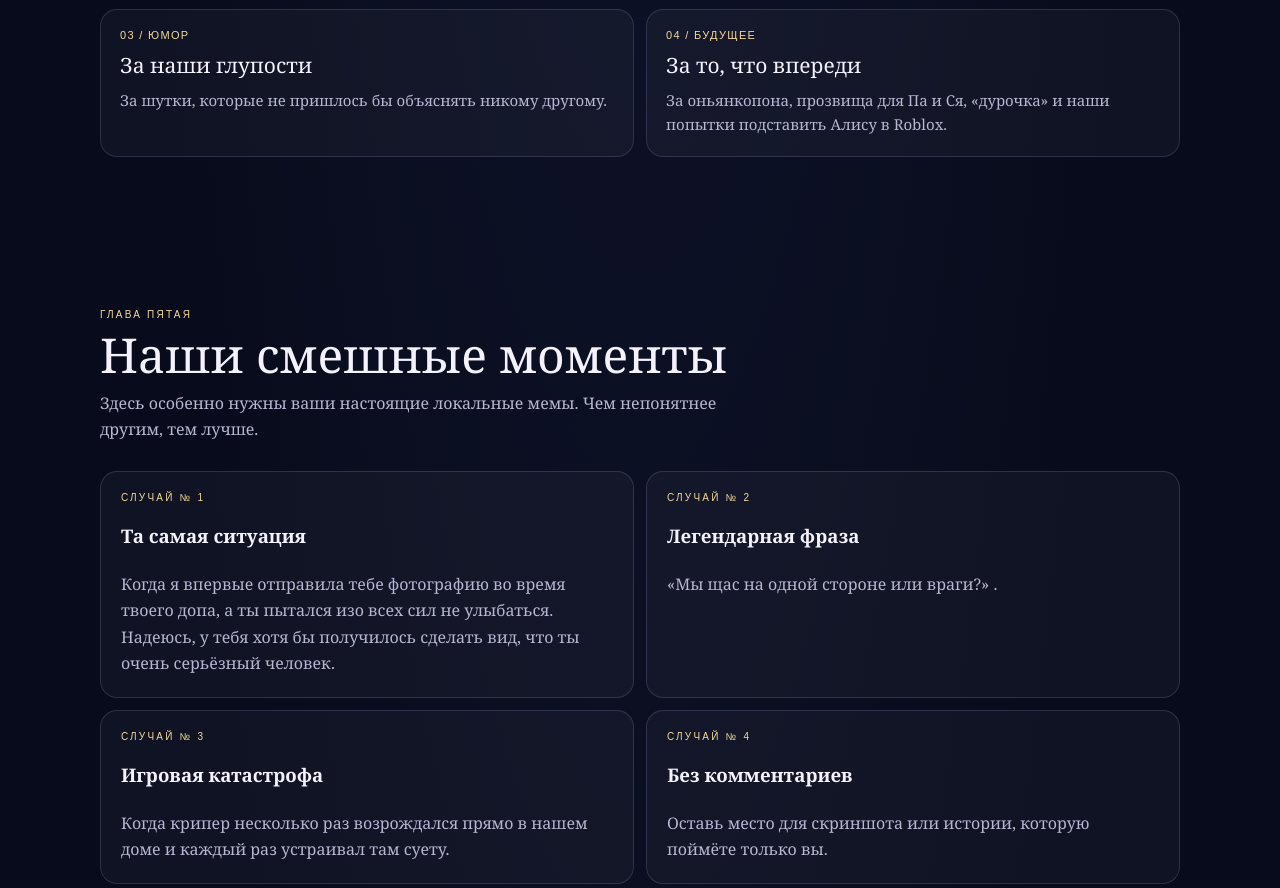
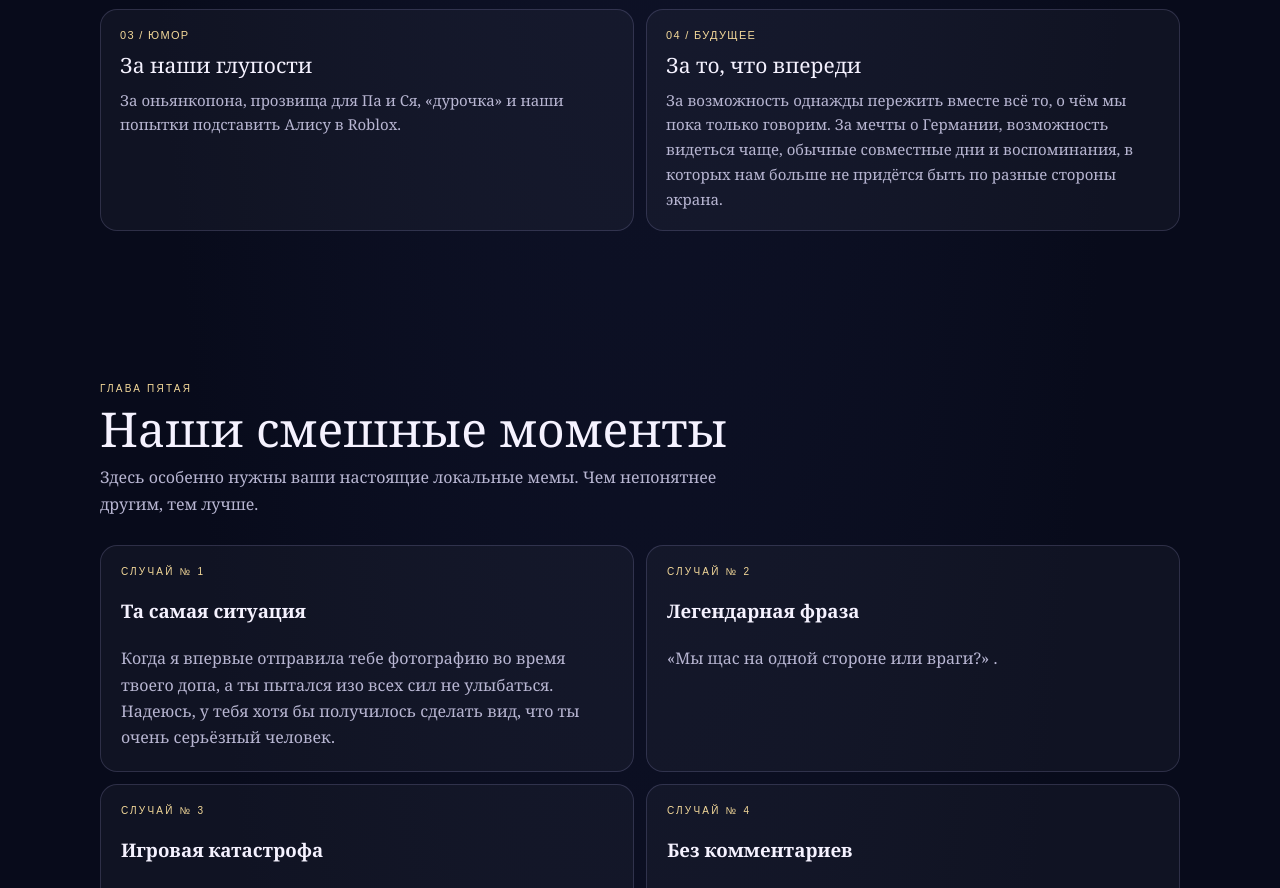
Before and after one commit to gogolni/andrey-birthdayyy, a plain HTML site: page index.html in a window 1280 px wide. Shown: the part 3897-4785 px from the top of the page. Drawn offline with Linux system fonts and the light colour scheme.

Commit message:
Update index.html

```diff
--- a/index.html
+++ b/index.html
@@ -160,8 +160,8 @@
     <div class="reasons">
       <article class="reason"><div class="num">01 / ТВОЙ ХАРАКТЕР</div><h3>За то, какой ты есть</h3><p>Иногда ты такой упрямый, что хочется тебя покусать, но даже это часть твоего очарования. Ты невероятно милый и добрый, умеешь заботиться, переживать за меня, доверять мне и рассмешить даже тогда, когда у меня совсем нет настроения</p></article>
       <article class="reason"><div class="num">02 / НАШЕ ОБЩЕНИЕ</div><h3>За наши разговоры</h3><p>Больше 250 часов в звонках. Двести пятьдесят часов, в которые я была счастлива просто потому, что рядом был ты. И я бы с удовольствием провела с тобой ещё столько же, а потом ещё больше</p></article>
-      <article class="reason"><div class="num">03 / ЮМОР</div><h3>За наши глупости</h3><p>За шутки, которые не пришлось бы объяснять никому другому.</p></article>
-      <article class="reason"><div class="num">04 / БУДУЩЕЕ</div><h3>За то, что впереди</h3><p>За оньянкопона, прозвища для Па и Ся, «дурочка» и наши попытки подставить Алису в Roblox.</p></article>
+      <article class="reason"><div class="num">03 / ЮМОР</div><h3>За наши глупости</h3><p>За оньянкопона, прозвища для Па и Ся, «дурочка» и наши попытки подставить Алису в Roblox.</p></article>
+      <article class="reason"><div class="num">04 / БУДУЩЕЕ</div><h3>За то, что впереди</h3><p>За возможность однажды пережить вместе всё то, о чём мы пока только говорим. За мечты о Германии, возможность видеться чаще, обычные совместные дни и воспоминания, в которых нам больше не придётся быть по разные стороны экрана.</p></article>
     </div>
   </section>
 
```
